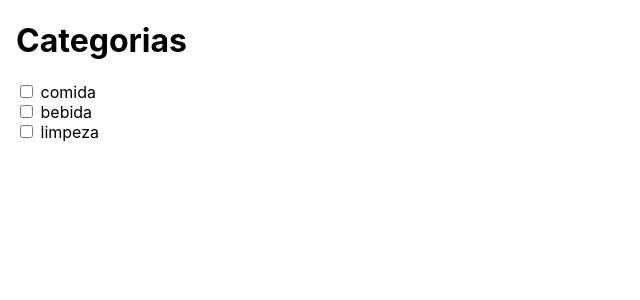
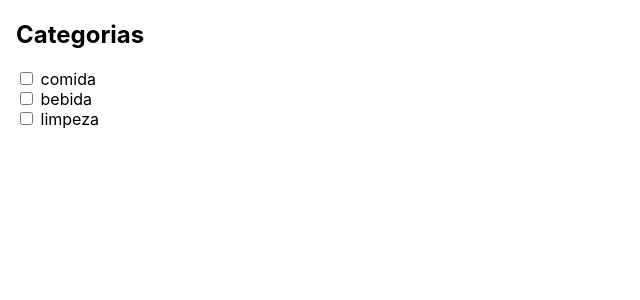
Before and after one commit to dpjoaopedro/react-checkbox, a React (Create React App) app: page / in a window 1280 px wide. Shown: the top 300 px of the page, without its empty margins (0-640 px from the left). Built offline with nearby package versions, Linux system fonts and the light colour scheme.

Commit message:
fix product name

```diff
--- a/src/App.tsx
+++ b/src/App.tsx
@@ -10,7 +10,7 @@ function App() {
 
   const [produtos] = useState([
     { nome: "queijo", categoria: "comida" },
-    { nome: "preseunto", categoria: "comida" },
+    { nome: "presunto", categoria: "comida" },
     { nome: "vinho", categoria: "bebida" },
     { nome: "cerveja", categoria: "bebida" },
     { nome: "sabão", categoria: "limpeza" },
@@ -55,7 +55,7 @@ function App() {
 
   return (
     <div className="app">
-      <h1>Categorias</h1>
+      <h2>Categorias</h2>
       <div className="flex">
         <div className="checkbox-container">{categoriasCheckbox}</div>
         <div className="container">{produtosCard}</div>
```
